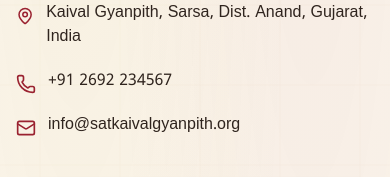
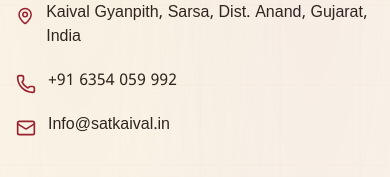
Before and after one commit to pragneshpj/Kaival-Gyanpith-Granth-Website, a Next.js app: page /en/contact in a window 390 px wide. Shown: the part 515-692 px from the top of the page. Built offline with nearby package versions, Linux system fonts and the light colour scheme.

Commit message:
Update contact information and enhance map integration: Changed phone number and email in site.json, added map URL for location access. Updated contact page and footer components to link the address to the map URL for improved user navigation.

```diff
--- a/content/site.json
+++ b/content/site.json
@@ -81,8 +81,9 @@
       "hi": "कैवल ज्ञानपीठ, सरसा, जि. आणंद, गुजरात, भारत",
       "en": "Kaival Gyanpith, Sarsa, Dist. Anand, Gujarat, India"
     },
-    "phone": "+91 2692 234567",
-    "email": "info@satkaivalgyanpith.org"
+    "phone": "+91 6354 059 992",
+    "email": "Info@satkaival.in",
+    "mapUrl": "https://maps.app.goo.gl/wFvcXDoRn6MzVuzd8"
   },
   "social": [
     { "id": "facebook", "href": "https://www.facebook.com/jagadgurushreeavichaldevacharyamaharajshree", "label": "Facebook" },
--- a/src/app/[locale]/contact/page.tsx
+++ b/src/app/[locale]/contact/page.tsx
@@ -25,7 +25,14 @@
           <ul className="space-y-5 text-ink">
             <li className="flex gap-3">
               <MapPin className="mt-1 h-5 w-5 text-maroon" />
-              {t(site.contact.address, locale)}
+              <a
+                href={site.contact.mapUrl}
+                target="_blank"
+                rel="noreferrer"
+                className="hover:text-maroon"
+              >
+                {t(site.contact.address, locale)}
+              </a>
             </li>
             <li className="flex gap-3">
               <Phone className="mt-1 h-5 w-5 text-maroon" />
--- a/src/components/Footer.tsx
+++ b/src/components/Footer.tsx
@@ -9,7 +9,7 @@
   brand: { logo: string; footerLogo: string; footerEmblem: string; gujarati: string; english: string };
   nav: { id: string; href: string; label: Localized }[];
   ui: { privacy: Localized; terms: Localized };
-  contact: { address: Localized; phone: string; email: string };
+  contact: { address: Localized; phone: string; email: string; mapUrl?: string };
   social: { id: string; href: string; label: string }[];
   footer: {
     about: Localized;
@@ -122,7 +122,14 @@
           <ul className="space-y-3 text-sm text-white/85">
             <li className="flex gap-2">
               <MapPin className="mt-0.5 h-4 w-4 shrink-0 text-gold" />
-              {t(site.contact.address, locale)}
+              <a
+                href={site.contact.mapUrl}
+                target="_blank"
+                rel="noreferrer"
+                className="hover:text-gold"
+              >
+                {t(site.contact.address, locale)}
+              </a>
             </li>
             <li className="flex gap-2">
               <Phone className="mt-0.5 h-4 w-4 shrink-0 text-gold" />
```
